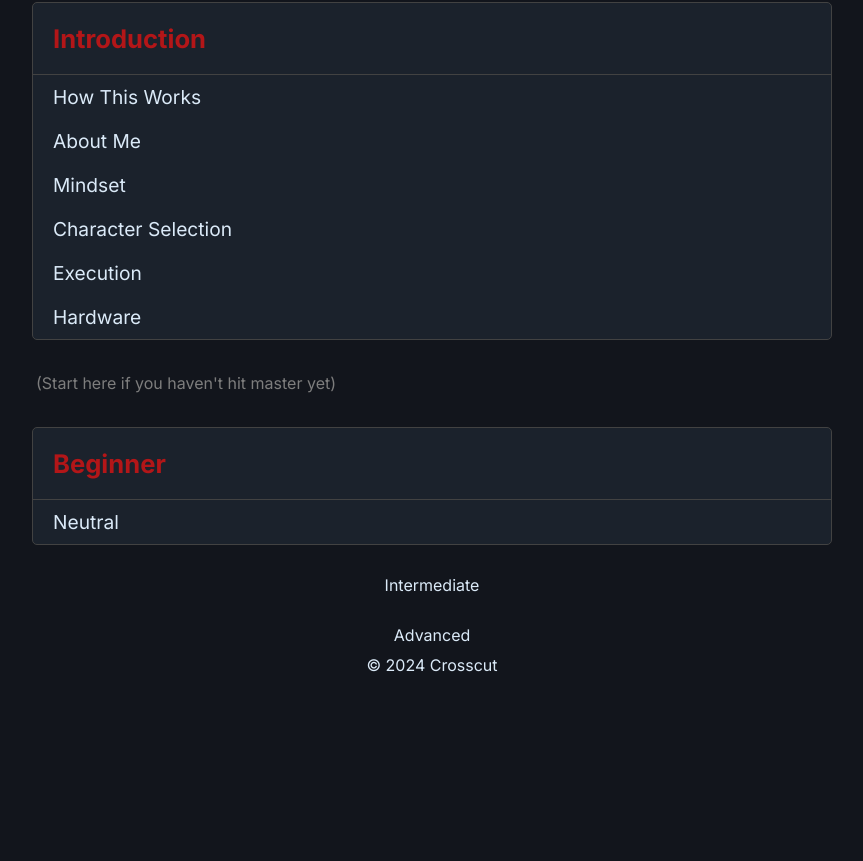
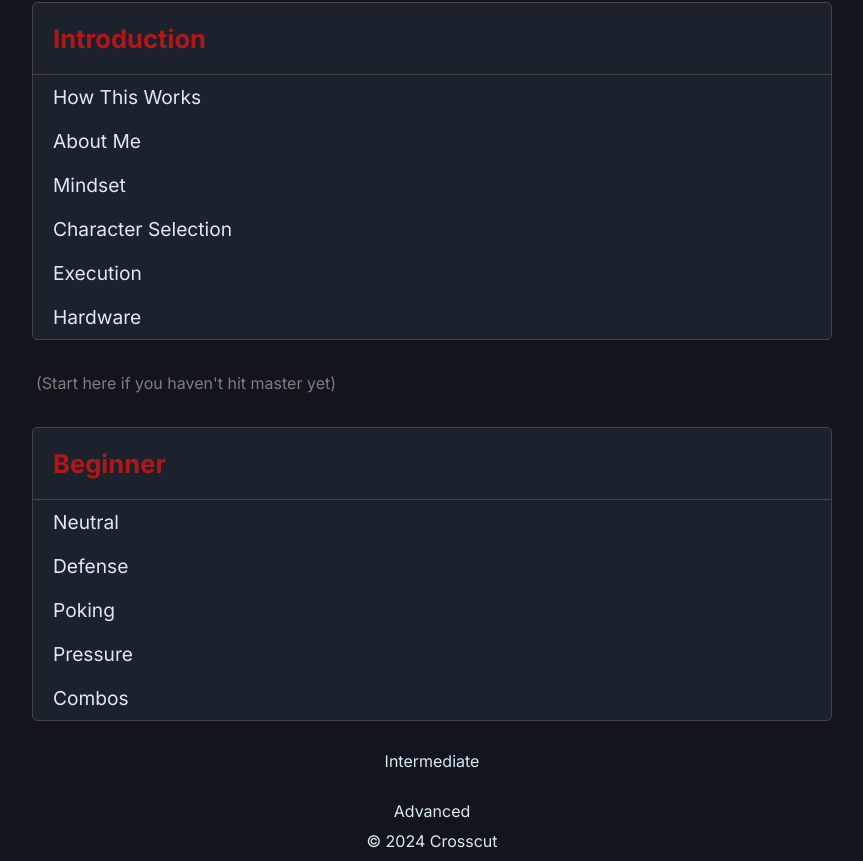
Before and after one commit to CrosscutX/nononsenseSF6, a React (Vite) app: page /lessons in a window 1280 px wide. Shown: the part 260-1121 px from the top of the page, without its empty margins (208-1071 px from the left). Before the commit the page ends 945 px from the top, so only its background shows below. Built offline with nearby package versions, Linux system fonts and the light colour scheme.

Commit message:
Beginner setup

```diff
--- a/src/App.jsx
+++ b/src/App.jsx
@@ -11,6 +11,10 @@ import CharacterSelection from "./components/lessons/Introduction/CharacterSelec
 import Execution from "./components/lessons/Introduction/Execution";
 import Hardware from "./components/lessons/Introduction/Hardware";
 import BeginnerNeutral from "./components/lessons/Beginner/BeginnerNeutral";
+import BeginnerDefense from "./components/lessons/Beginner/BeginnerDefense";
+import BeginnerPoking from "./components/lessons/Beginner/BeginnerPoking";
+import BeginnerPressure from "./components/lessons/Beginner/BeginnerPressure";
+import BeginnerCombos from "./components/lessons/Beginner/BeginnerCombos";
 import Resources from "./components/resources/Resources";
 import { BrowserRouter as Router, Route, Routes } from "react-router-dom";
 import "./styles/style.css";
@@ -31,6 +35,10 @@ function App() {
           <Route path="execution" element={<Execution />} />
           <Route path="hardware" element={<Hardware />} />
           <Route path="beginnerneutral" element={<BeginnerNeutral />} />
+          <Route path="beginnerdefense" element={<BeginnerDefense />} />
+          <Route path="beginnerpoking" element={<BeginnerPoking />} />
+          <Route path="beginnerpressure" element={<BeginnerPressure />} />
+          <Route path="beginnercombos" element={<BeginnerCombos />} />
         </Route>
         <Route path="/resources" element={<Resources />} />
       </Routes>
--- a/src/components/lessons/Beginner/BeginnerCombos.jsx
+++ b/src/components/lessons/Beginner/BeginnerCombos.jsx
@@ -3,7 +3,7 @@ import React from "react";
 export default function BeginnerCombos() {
   return (
     <>
-      <h2>BeginnerCombos</h2>
+      <h2>Beginner Combos</h2>
     </>
   );
 }
--- a/src/components/lessons/Beginner/BeginnerPoking.jsx
+++ b/src/components/lessons/Beginner/BeginnerPoking.jsx
@@ -3,7 +3,7 @@ import React from "react";
 export default function BeginnerPoking() {
   return (
     <>
-      <h2>BeginnerPoking</h2>
+      <h2>Beginner Poking</h2>
     </>
   );
 }
--- a/src/components/lessons/Beginner/BeginnerPressure.jsx
+++ b/src/components/lessons/Beginner/BeginnerPressure.jsx
@@ -3,7 +3,7 @@ import React from "react";
 export default function BeginnerPressure() {
   return (
     <>
-      <h2>BeginnerPressure</h2>
+      <h2>Beginner Pressure</h2>
     </>
   );
 }
--- a/src/components/lessons/Dashboard/Beginner.jsx
+++ b/src/components/lessons/Dashboard/Beginner.jsx
@@ -11,6 +11,10 @@ export default function Beginner() {
           <h3 className="beginner-title">Beginner</h3>
         </div>
         <Link to="/lessons/beginnerneutral">Neutral</Link>
+        <Link to="/lessons/beginnerdefense">Defense</Link>
+        <Link to="/lessons/beginnerpoking">Poking</Link>
+        <Link to="/lessons/beginnerpressure">Pressure</Link>
+        <Link to="/lessons/beginnercombos">Combos</Link>
       </div>
     </div>
   );
```
